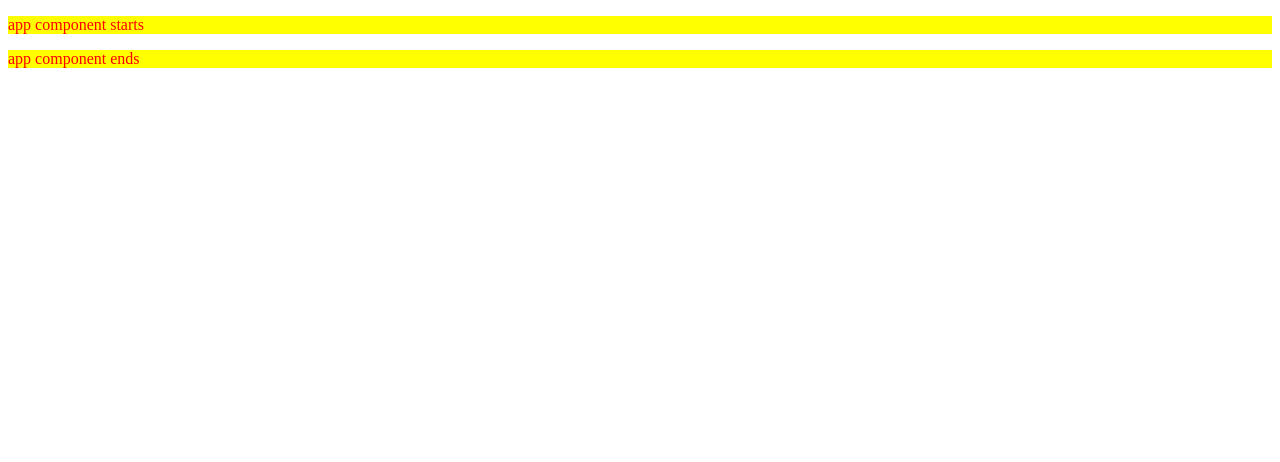
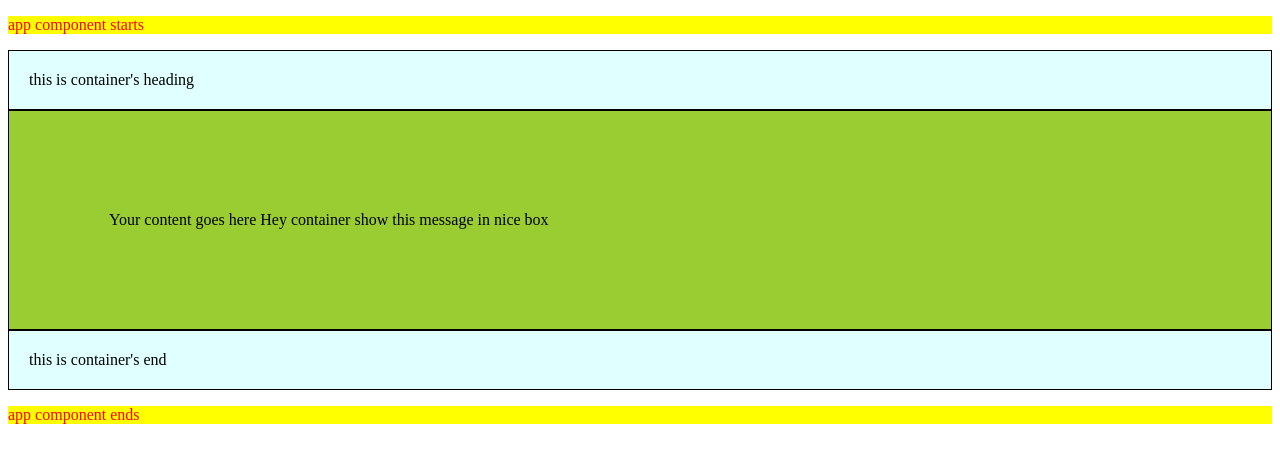
Before and after one commit to SourabhRanka/angularPlayground, an Angular app: page / in a window 1280 px wide. Shown: the top 462 px of the page. Built offline with nearby package versions, Linux system fonts and the light colour scheme.

Commit message:
using ng-content

```diff
--- a/src/app/app.component.html
+++ b/src/app/app.component.html
@@ -1,3 +1,3 @@
 <p class='boundary'>app component starts</p>
-
+<app-container>Hey container show this message in nice box</app-container>
 <p class='boundary'>app component ends</p>
--- a/src/app/app.module.ts
+++ b/src/app/app.module.ts
@@ -4,11 +4,15 @@ import { NgModule } from '@angular/core';
 
 
 import { AppComponent } from './app.component';
+import { ContainerComponent } from './container/container.component';
+
 
 
 @NgModule({
   declarations: [
-    AppComponent
+    AppComponent,
+    ContainerComponent
+
   ],
   imports: [
     BrowserModule,FormsModule
--- /dev/null
+++ b/src/app/container/container.component.css
@@ -0,0 +1,17 @@
+.heading{
+    padding : 20px;
+    border : solid 1px black;
+    background-color: lightcyan;
+}
+
+.container{
+    padding : 100px;
+    border : solid 1px black;
+    background-color: yellowgreen;
+}
+
+.footer{
+    padding : 20px;
+    border : solid 1px black;
+    background-color: lightcyan;
+}
--- /dev/null
+++ b/src/app/container/container.component.html
@@ -0,0 +1,12 @@
+<div class='heading'>
+  this is container's heading
+</div>
+
+<div class='container'>Your content goes here
+  <ng-content></ng-content>
+</div>
+
+
+<div class='footer'>
+  this is container's end
+</div>
--- /dev/null
+++ b/src/app/container/container.component.ts
@@ -0,0 +1,15 @@
+import { Component, OnInit } from '@angular/core';
+
+@Component({
+  selector: 'app-container',
+  templateUrl: './container.component.html',
+  styleUrls: ['./container.component.css']
+})
+export class ContainerComponent implements OnInit {
+
+  constructor() { }
+
+  ngOnInit() {
+  }
+
+}
```
Also changed, not shown: 1 other file (tests, documents, lock files or other folders).
